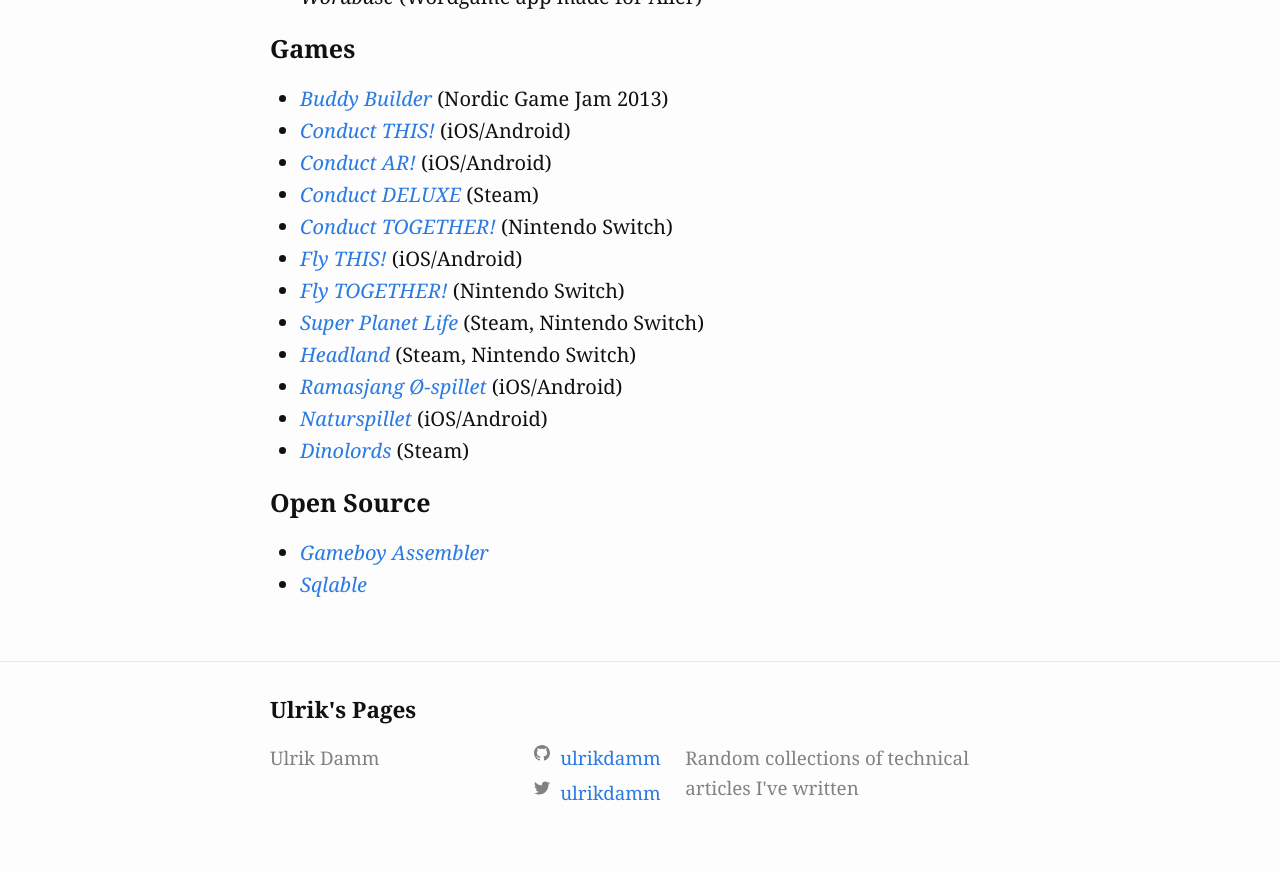
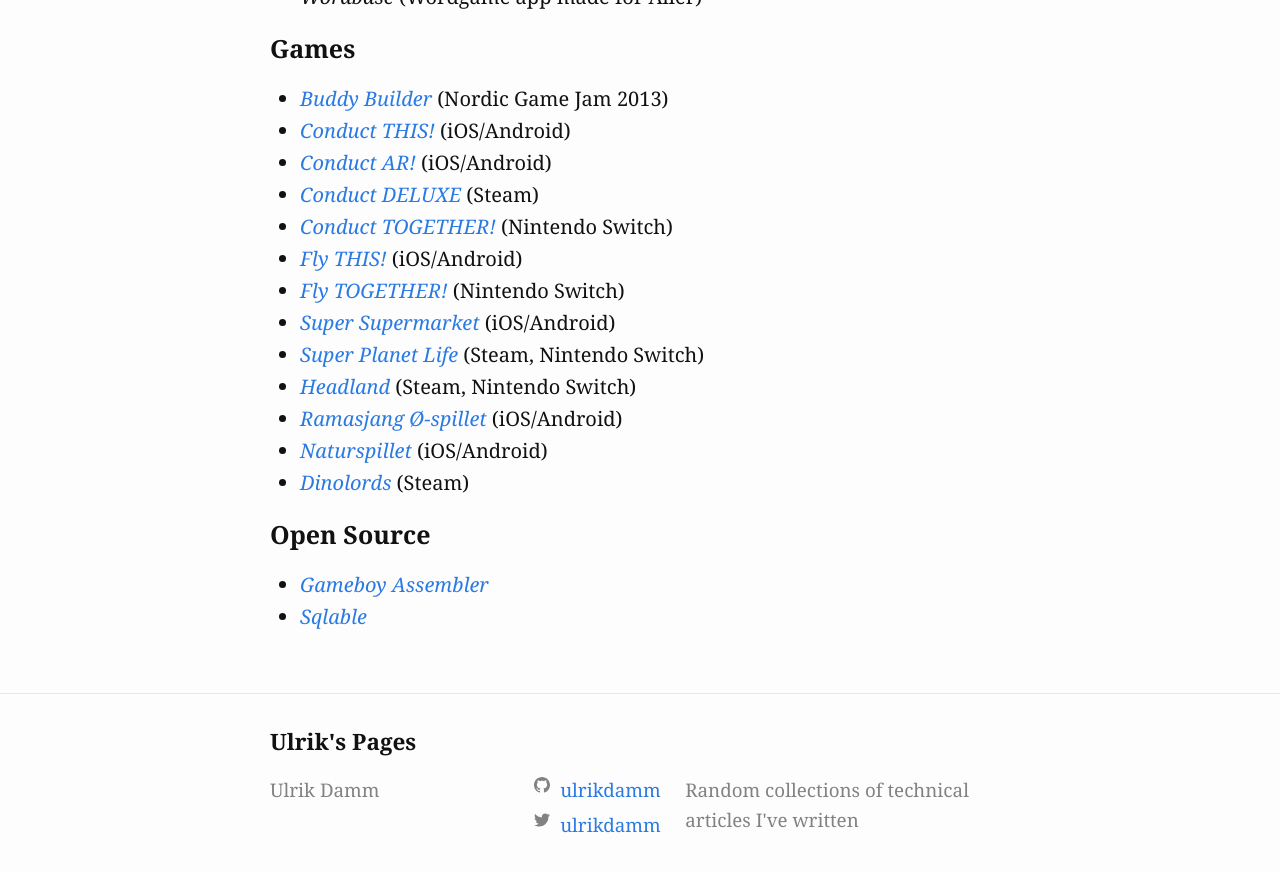
Before and after one commit to ulrikdamm/Ulrikdamm.github.io, a Jekyll site: the page built from about.markdown, in a window 1280 px wide and 900 px high, scrolled down 1431 px. Shown: the top 872 px of the window. Built offline with Jekyll 4.4.1, drawn with Linux system fonts in a browser that asks for light colours.

Commit message:
Added Super Supermarket to about

```diff
--- a/about.markdown
+++ b/about.markdown
@@ -42,6 +42,7 @@ We're currently working on our big action-strategy hybrid [Dinolords](https://di
 - [*Conduct TOGETHER!*](https://conductthis.com/together) (Nintendo Switch)
 - [*Fly THIS!*](https://www.northplay.co/project/fly) (iOS/Android)
 - [*Fly TOGETHER!*](https://www.northplay.co/project/fly) (Nintendo Switch)
+- [*Super Supermarket*](https://apps.apple.com/us/app/super-supermarket/id1435484076) (iOS/Android)
 - [*Super Planet Life*](https://www.northplay.co/project/planet-life) (Steam, Nintendo Switch)
 - [*Headland*](https://www.northplay.co/project/headland) (Steam, Nintendo Switch)
 - [*Ramasjang Ø-spillet*](https://www.dr.dk/ramasjang/oe-spillet) (iOS/Android)
```
